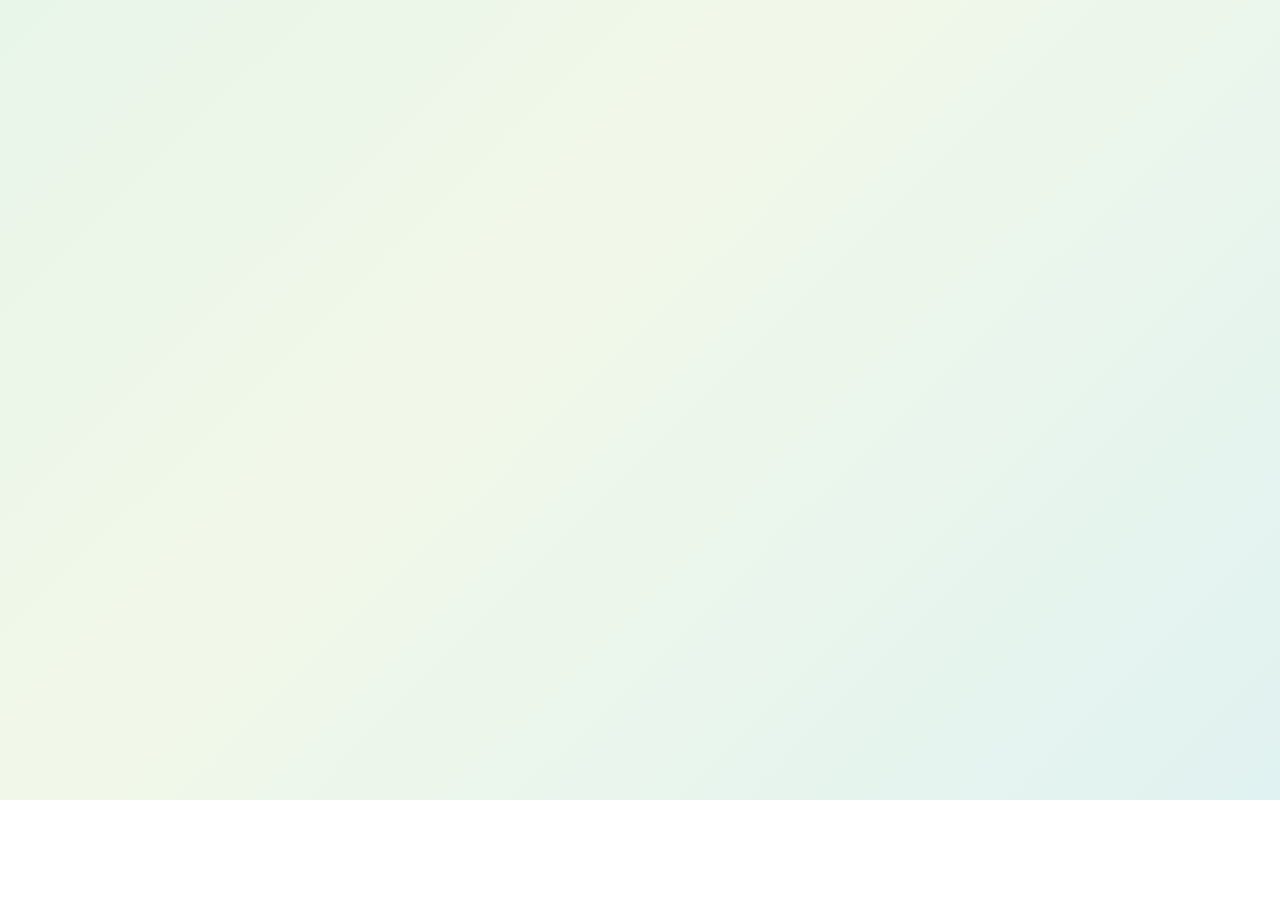
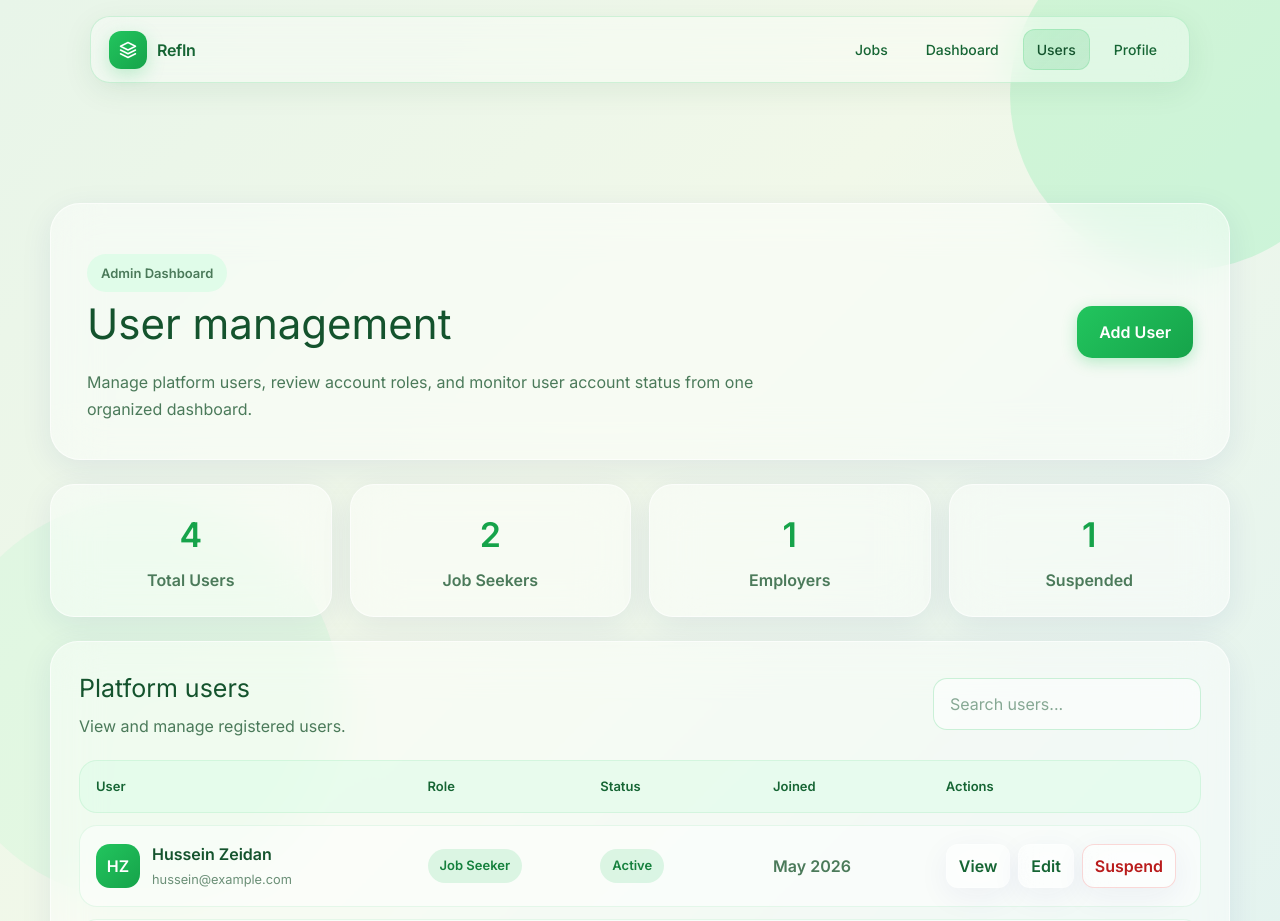
Before and after one commit to raphaeltannous/techtalks-refin-frontend, a React (Vite) app: page /dashboard/users in a window 1280 px wide. Before the commit this address had no page. Shown: the top 921 px of the page. Before the commit the page ends 800 px from the top, so only its background shows below. Built offline with nearby package versions, Linux system fonts and the light colour scheme.

Commit message:
Create dashboard user management page

```diff
--- a/src/App.jsx
+++ b/src/App.jsx
@@ -1,24 +1,26 @@
 import { BrowserRouter as Router, Routes, Route } from "react-router-dom"
+
 import LandingPage from "./pages/LandingPage"
-//import jobs page here
 import LoginPage from "./pages/LoginPage"
 import SignupPage from "./pages/SignupPage"
+import DashboardUserManagementPage from "./pages/DashboardUserManagementPage"
 
 function App() {
   return (
     <Router>
       <Routes>
-        {/*Unprotected routes*/}
+        {/* Unprotected routes */}
+        <Route path="/" element={<LandingPage />} />
 
-        <Route path="/" element={<LandingPage />} />
-        {/*Jobs page here*/}
         <Route path="/login" element={<LoginPage />} />
+
         <Route path="/signup" element={<SignupPage />} />
 
-        {/*Protected Routes*/}
-
-        {/*Dashboard page here*/}
-
+        {/* Dashboard Routes */}
+        <Route
+          path="/dashboard/users"
+          element={<DashboardUserManagementPage />}
+        />
       </Routes>
     </Router>
   )
--- a/src/components/Navbar.jsx
+++ b/src/components/Navbar.jsx
@@ -21,6 +21,7 @@ function Navbar() {
               />
             </svg>
           </div>
+
           <span className="navbar-brand-text">RefIn</span>
         </Link>
 
@@ -28,7 +29,9 @@ function Navbar() {
         <div className="navbar-links">
           <Link
             to="/jobs"
-            className={`navbar-link ${isActive("/jobs") ? "navbar-link-active" : ""}`}
+            className={`navbar-link ${
+              isActive("/jobs") ? "navbar-link-active" : ""
+            }`}
           >
             Jobs
           </Link>
@@ -43,8 +46,21 @@ function Navbar() {
           </Link>
 
           <Link
+            to="/dashboard/users"
+            className={`navbar-link ${
+              isActive("/dashboard/users")
+                ? "navbar-link-active"
+                : ""
+            }`}
+          >
+            Users
+          </Link>
+
+          <Link
             to="/profile"
-            className={`navbar-link ${isActive("/profile") ? "navbar-link-active" : ""}`}
+            className={`navbar-link ${
+              isActive("/profile") ? "navbar-link-active" : ""
+            }`}
           >
             Profile
           </Link>
--- a/src/index.css
+++ b/src/index.css
@@ -478,3 +478,264 @@ body {
     min-width: 120px;
   }
 }
+/* Dashboard User Management Page */
+.dashboard-users-page {
+  min-height: 100vh;
+  padding: 120px 20px 60px;
+  position: relative;
+  overflow: hidden;
+}
+
+.dashboard-users-container {
+  width: 100%;
+  max-width: 1180px;
+  margin: 0 auto;
+  position: relative;
+  z-index: 2;
+}
+
+.dashboard-users-header {
+  padding: 36px;
+  border-radius: 30px;
+  margin-bottom: 24px;
+  display: flex;
+  justify-content: space-between;
+  gap: 24px;
+  align-items: center;
+}
+
+.dashboard-users-badge {
+  display: inline-block;
+  padding: 8px 14px;
+  border-radius: 999px;
+  background: rgba(220, 252, 231, 0.85);
+  color: #166534;
+  font-size: 13px;
+  font-weight: 700;
+  margin: 0 0 12px;
+}
+
+.dashboard-users-header h1 {
+  margin: 0;
+  color: #14532d;
+  font-size: 42px;
+}
+
+.dashboard-users-header p {
+  margin: 14px 0 0;
+  color: #4b7a5a;
+  line-height: 1.7;
+  max-width: 690px;
+}
+
+.dashboard-users-button {
+  padding: 14px 22px;
+  border-radius: 15px;
+  font-weight: 800;
+  cursor: pointer;
+  white-space: nowrap;
+}
+
+.dashboard-users-stats {
+  display: grid;
+  grid-template-columns: repeat(4, 1fr);
+  gap: 18px;
+  margin-bottom: 24px;
+}
+
+.dashboard-users-stat {
+  padding: 24px;
+  border-radius: 24px;
+  text-align: center;
+}
+
+.dashboard-users-stat span {
+  display: block;
+  color: #16a34a;
+  font-size: 34px;
+  font-weight: 800;
+}
+
+.dashboard-users-stat p {
+  margin: 8px 0 0;
+  color: #4b7a5a;
+  font-weight: 700;
+}
+
+.dashboard-users-card {
+  padding: 28px;
+  border-radius: 28px;
+}
+
+.dashboard-users-card-header {
+  display: flex;
+  justify-content: space-between;
+  gap: 20px;
+  align-items: center;
+  margin-bottom: 22px;
+}
+
+.dashboard-users-card-header h2 {
+  margin: 0;
+  color: #14532d;
+  font-size: 25px;
+}
+
+.dashboard-users-card-header p {
+  margin: 6px 0 0;
+  color: #4b7a5a;
+}
+
+.dashboard-users-search {
+  min-width: 260px;
+  border: 1px solid rgba(34, 197, 94, 0.22);
+  outline: none;
+  border-radius: 14px;
+  padding: 13px 16px;
+  color: #14532d;
+  background: rgba(255, 255, 255, 0.5);
+}
+
+.dashboard-users-table {
+  display: grid;
+  gap: 12px;
+}
+
+.dashboard-users-row {
+  display: grid;
+  grid-template-columns: 1.6fr 0.8fr 0.8fr 0.8fr 1.2fr;
+  gap: 14px;
+  align-items: center;
+  padding: 16px;
+  border-radius: 18px;
+  background: rgba(255, 255, 255, 0.48);
+  border: 1px solid rgba(34, 197, 94, 0.1);
+}
+
+.dashboard-users-table-head {
+  background: rgba(220, 252, 231, 0.55);
+  color: #166534;
+  font-size: 13px;
+  font-weight: 800;
+}
+
+.dashboard-users-profile {
+  display: flex;
+  align-items: center;
+  gap: 12px;
+}
+
+.dashboard-users-avatar {
+  width: 44px;
+  height: 44px;
+  border-radius: 14px;
+  background: linear-gradient(135deg, #22c55e, #16a34a);
+  color: white;
+  display: flex;
+  align-items: center;
+  justify-content: center;
+  font-weight: 800;
+}
+
+.dashboard-users-profile strong {
+  display: block;
+  color: #14532d;
+}
+
+.dashboard-users-profile small {
+  display: block;
+  color: #6b8f77;
+  margin-top: 4px;
+}
+
+.dashboard-users-pill {
+  width: fit-content;
+  padding: 7px 12px;
+  border-radius: 999px;
+  font-size: 13px;
+  font-weight: 800;
+}
+
+.dashboard-users-role-admin {
+  background: rgba(59, 130, 246, 0.14);
+  color: #1d4ed8;
+}
+
+.dashboard-users-role-employer {
+  background: rgba(168, 85, 247, 0.14);
+  color: #7e22ce;
+}
+
+.dashboard-users-role-seeker {
+  background: rgba(34, 197, 94, 0.14);
+  color: #15803d;
+}
+
+.dashboard-users-status-active {
+  background: rgba(34, 197, 94, 0.14);
+  color: #15803d;
+}
+
+.dashboard-users-status-suspended {
+  background: rgba(239, 68, 68, 0.12);
+  color: #b91c1c;
+}
+
+.dashboard-users-date {
+  color: #4b7a5a;
+  font-weight: 700;
+}
+
+.dashboard-users-actions {
+  display: flex;
+  gap: 8px;
+  flex-wrap: wrap;
+}
+
+.dashboard-users-actions button {
+  padding: 9px 12px;
+  border-radius: 12px;
+  color: #166534;
+  font-weight: 700;
+  cursor: pointer;
+}
+
+.dashboard-users-danger {
+  color: #b91c1c !important;
+  border: 1px solid rgba(239, 68, 68, 0.2) !important;
+}
+
+@media (max-width: 900px) {
+  .dashboard-users-header,
+  .dashboard-users-card-header {
+    flex-direction: column;
+    align-items: flex-start;
+  }
+
+  .dashboard-users-header h1 {
+    font-size: 32px;
+  }
+
+  .dashboard-users-stats {
+    grid-template-columns: 1fr 1fr;
+  }
+
+  .dashboard-users-search {
+    width: 100%;
+    min-width: 0;
+  }
+
+  .dashboard-users-table-head {
+    display: none;
+  }
+
+  .dashboard-users-row {
+    grid-template-columns: 1fr;
+  }
+}
+
+@media (max-width: 520px) {
+  .dashboard-users-stats {
+    grid-template-columns: 1fr;
+  }
+}
--- /dev/null
+++ b/src/pages/DashboardUserManagementPage.jsx
@@ -0,0 +1,170 @@
+import Navbar from "../components/Navbar"
+
+function DashboardUserManagementPage() {
+  const users = [
+    {
+      id: 1,
+      name: "Hussein Zeidan",
+      email: "hussein@example.com",
+      role: "Job Seeker",
+      status: "Active",
+      joined: "May 2026",
+    },
+    {
+      id: 2,
+      name: "Maya Khoury",
+      email: "maya@company.com",
+      role: "Employer",
+      status: "Active",
+      joined: "April 2026",
+    },
+    {
+      id: 3,
+      name: "Admin User",
+      email: "admin@refin.com",
+      role: "Admin",
+      status: "Active",
+      joined: "March 2026",
+    },
+    {
+      id: 4,
+      name: "Karim Haddad",
+      email: "karim@example.com",
+      role: "Job Seeker",
+      status: "Suspended",
+      joined: "February 2026",
+    },
+  ]
+
+  const getRoleClass = (role) => {
+    if (role === "Admin") return "dashboard-users-role-admin"
+    if (role === "Employer") return "dashboard-users-role-employer"
+    return "dashboard-users-role-seeker"
+  }
+
+  const getStatusClass = (status) => {
+    if (status === "Active") return "dashboard-users-status-active"
+    return "dashboard-users-status-suspended"
+  }
+
+  return (
+    <>
+      <Navbar />
+
+      <div className="dashboard-users-page">
+        <div className="auth-bg-circle auth-bg-circle-top" />
+        <div className="auth-bg-circle auth-bg-circle-bottom" />
+
+        <main className="dashboard-users-container">
+          <section className="dashboard-users-header glass-strong">
+            <div>
+              <p className="dashboard-users-badge">Admin Dashboard</p>
+
+              <h1>User management</h1>
+
+              <p>
+                Manage platform users, review account roles, and monitor user
+                account status from one organized dashboard.
+              </p>
+            </div>
+
+            <button className="btn-primary dashboard-users-button">
+              Add User
+            </button>
+          </section>
+
+          <section className="dashboard-users-stats">
+            <div className="dashboard-users-stat glass-strong">
+              <span>{users.length}</span>
+              <p>Total Users</p>
+            </div>
+
+            <div className="dashboard-users-stat glass-strong">
+              <span>2</span>
+              <p>Job Seekers</p>
+            </div>
+
+            <div className="dashboard-users-stat glass-strong">
+              <span>1</span>
+              <p>Employers</p>
+            </div>
+
+            <div className="dashboard-users-stat glass-strong">
+              <span>1</span>
+              <p>Suspended</p>
+            </div>
+          </section>
+
+          <section className="dashboard-users-card glass-strong">
+            <div className="dashboard-users-card-header">
+              <div>
+                <h2>Platform users</h2>
+                <p>View and manage registered users.</p>
+              </div>
+
+              <input
+                type="text"
+                placeholder="Search users..."
+                className="dashboard-users-search"
+              />
+            </div>
+
+            <div className="dashboard-users-table">
+              <div className="dashboard-users-row dashboard-users-table-head">
+                <span>User</span>
+                <span>Role</span>
+                <span>Status</span>
+                <span>Joined</span>
+                <span>Actions</span>
+              </div>
+
+              {users.map((user) => (
+                <div key={user.id} className="dashboard-users-row">
+                  <div className="dashboard-users-profile">
+                    <div className="dashboard-users-avatar">
+                      {user.name
+                        .split(" ")
+                        .map((part) => part[0])
+                        .join("")}
+                    </div>
+
+                    <div>
+                      <strong>{user.name}</strong>
+                      <small>{user.email}</small>
+                    </div>
+                  </div>
+
+                  <span
+                    className={`dashboard-users-pill ${getRoleClass(user.role)}`}
+                  >
+                    {user.role}
+                  </span>
+
+                  <span
+                    className={`dashboard-users-pill ${getStatusClass(
+                      user.status
+                    )}`}
+                  >
+                    {user.status}
+                  </span>
+
+                  <span className="dashboard-users-date">{user.joined}</span>
+
+                  <div className="dashboard-users-actions">
+                    <button className="glass">View</button>
+                    <button className="glass">Edit</button>
+                    <button className="glass dashboard-users-danger">
+                      Suspend
+                    </button>
+                  </div>
+                </div>
+              ))}
+            </div>
+          </section>
+        </main>
+      </div>
+    </>
+  )
+}
+
+export default DashboardUserManagementPage
```
